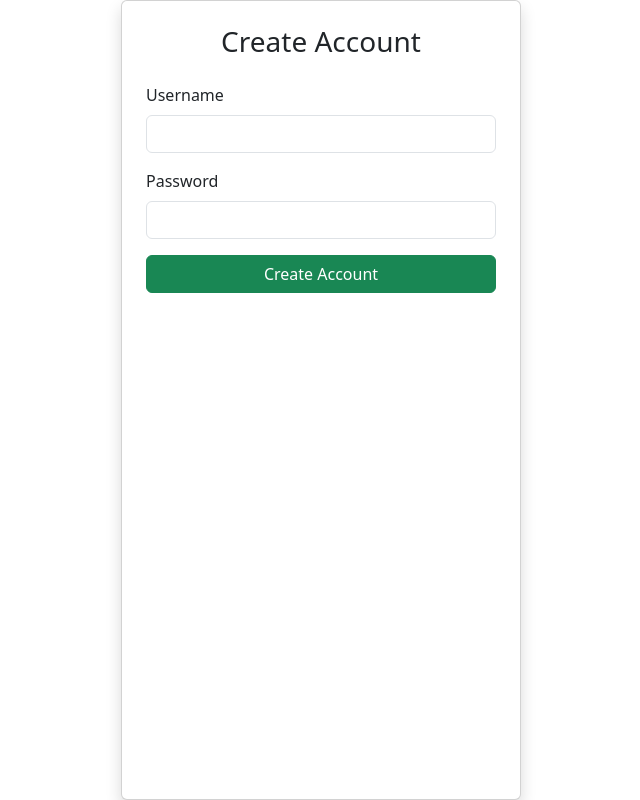
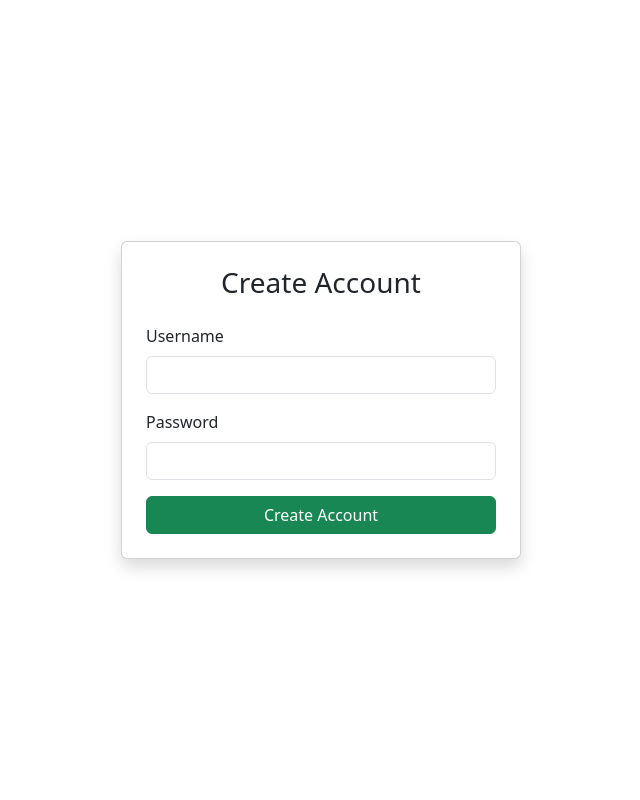
Before and after one commit to harigoat/loginpage, a Flask app: page /register in a window 1280 px wide. Shown: the whole page, without its empty margins (319-959 px from the left). Run offline with Flask 3, Linux system fonts and the light colour scheme.

Commit message:
Update register.html

```diff
--- a/templates/register.html
+++ b/templates/register.html
@@ -6,7 +6,7 @@
     <link rel="stylesheet" href="https://cdn.jsdelivr.net/npm/bootstrap@5.3.0/dist/css/bootstrap.min.css">
   </head>
   <body>
-    <div class="container d-flex justify-content-center allign-items-center" style="height:100vh">
+    <div class="container d-flex justify-content-center align-items-center" style="height:100vh">
         <div class="card shadow p-4" style="width: 100%; max-width: 400px;">
             <h3 class="text-center mb-4">Create Account</h3>
             <form method="POST" action="/register">
```
